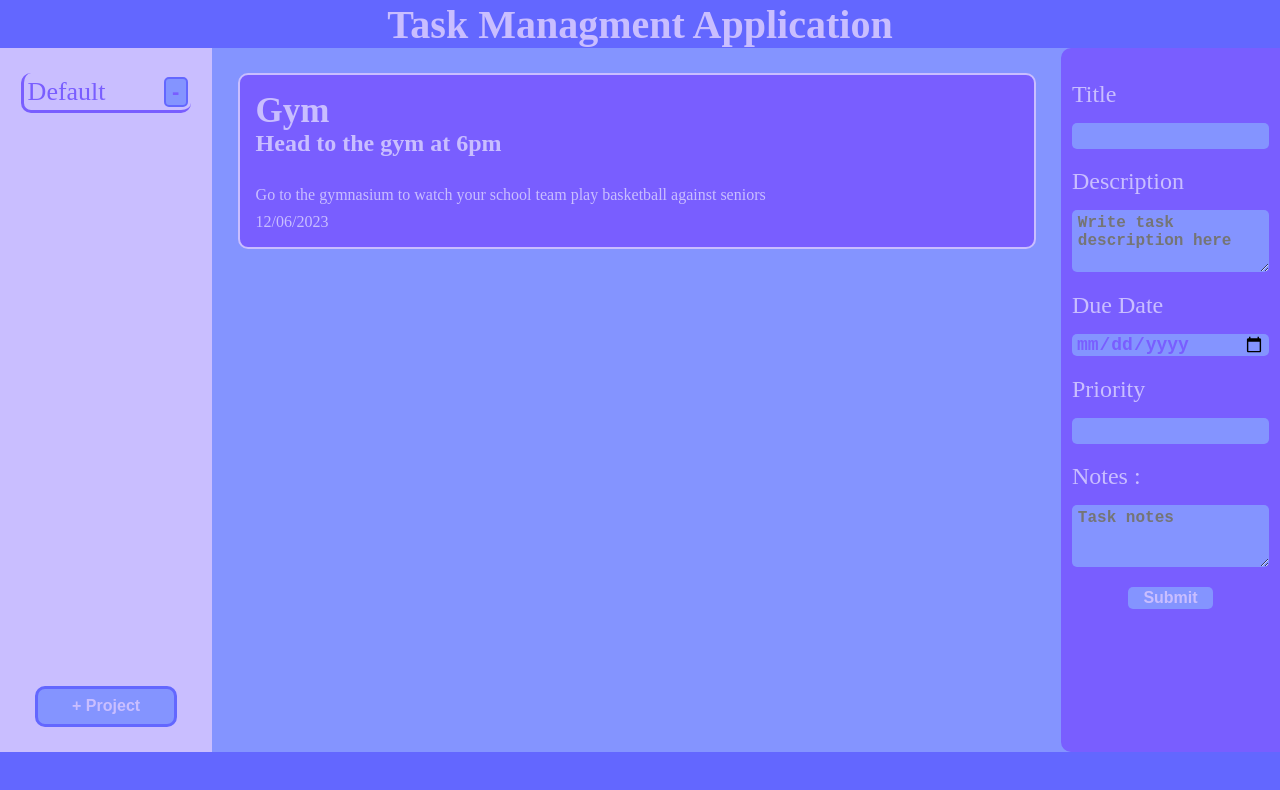
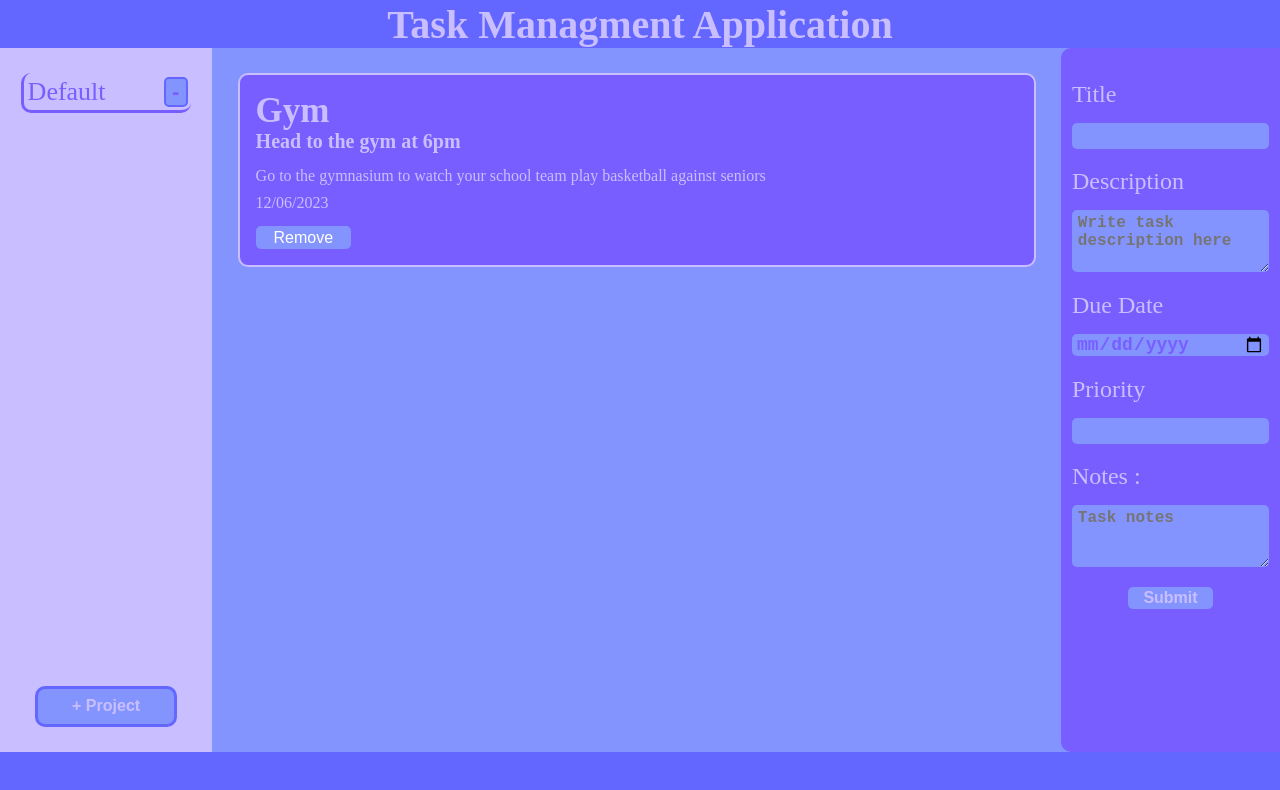
Before and after one commit to Z-K11/toDoList, a website built with webpack: page index.html in a window 1280 px wide. Built offline with nearby package versions, Linux system fonts and the light colour scheme.

Commit message:
create a remove button to remove task

```diff
--- a/src/projectDomManipulator.js
+++ b/src/projectDomManipulator.js
@@ -48,6 +48,7 @@ export default class domManipulator
                 this.removeSelectionHighlight();
                 this.#tasks.innerHTML='';
                 let currentProject=this.runner.returnSelectedProject();
+                this.taskAppendor(currentProject);
 
             }
 
--- a/src/style.css
+++ b/src/style.css
@@ -288,8 +288,8 @@ input[type="date"]
 }
 .taskDescription
 {
-    font-size: 2.4rem;
-    margin-bottom: 2rem;
+    font-size: 2rem;
+    margin-bottom: 0.5rem;
     margin-top: -1rem;
     font-weight: bolder;
 }
@@ -299,3 +299,18 @@ input[type="date"]
     flex-direction: column;
     gap : 2rem;
 }
+.removeTask
+{
+    padding : 4% 30%;
+    background-color: var(--mainBackground);
+    border: none;
+    border-radius: 0.5rem;
+    color: white;
+    font-size: 1.6rem;
+    margin-top: 0.5rem;
+}
+.removeTask:hover
+{
+    border: 0.1rem solid white;
+    cursor: pointer;
+}
--- a/src/taskDomManipulator.js
+++ b/src/taskDomManipulator.js
@@ -63,6 +63,11 @@ export default class taskDomProcessor
         taskSortedArray.forEach((task)=>
         {
             let taskList = document.createElement('li');
+            let taskRemover = document.createElement('div');
+            let removeButton = document.createElement('button');
+            removeButton.id=task.name+'Remover';
+            removeButton.textContent='Remove';
+            removeButton.classList.add('removeTask');
             taskList.classList.add('taskList');
             let taskTitle = document.createElement('h3');
             taskTitle.textContent = task.name;
@@ -73,7 +78,8 @@ export default class taskDomProcessor
             taskDueDate.textContent=task.due;
             let taskNotes = document.createElement('p');
             taskNotes.textContent=task.notes;
-            taskList.append(taskTitle,taskDescription,taskNotes,taskDueDate);
+            taskRemover.appendChild(removeButton);
+            taskList.append(taskTitle,taskDescription,taskNotes,taskDueDate,taskRemover);
             this.#task.appendChild(taskList);
         });
 
```
